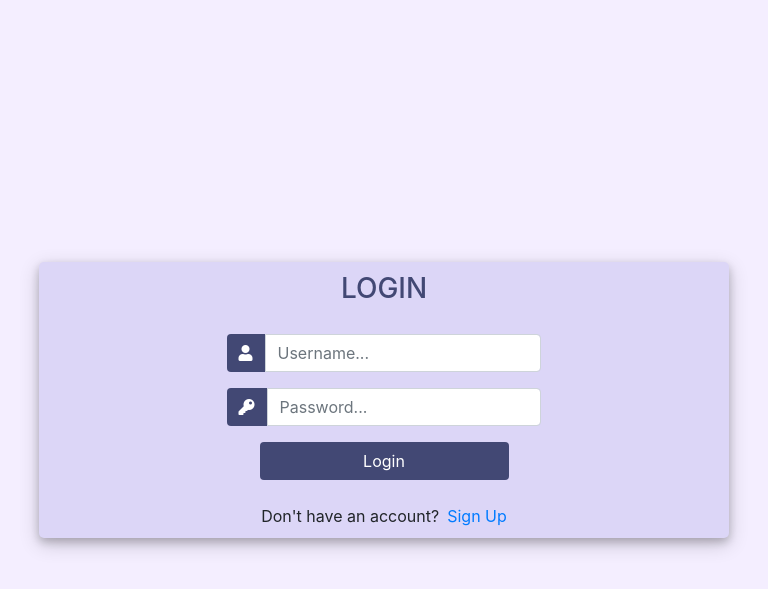
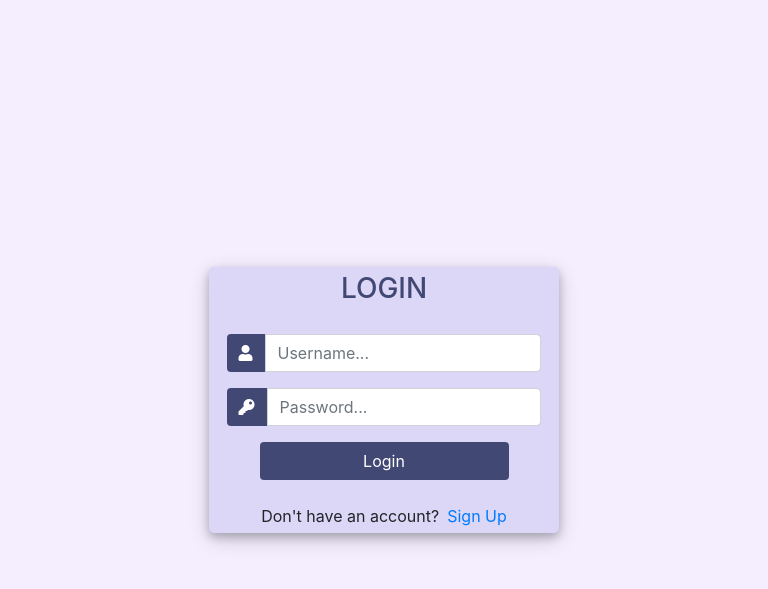
Before and after one commit to d00206788/finalproject, a Django app: page /login/ in a window 768 px wide. Shown: the top 589 px of the page. Run offline with Django 5.2, Linux system fonts and the light colour scheme; some libraries are stand-ins or nearby versions.

Commit message:
Update login.html

```diff
--- a/base/templates/base/login.html
+++ b/base/templates/base/login.html
@@ -19,8 +19,9 @@
             background: #f4eeff !important;
         }
 
-        .user_card {
-            width: 350px;
+.user_card {
+            width: 100%; /* Adjusted to full width on smaller screens */
+            max-width: 350px; /* Maximum width to maintain readability */
             margin-top: auto;
             margin-bottom: auto;
             background: #dcd6f7;
@@ -36,12 +37,12 @@
 
         }
 
-                @media all and (min-width:569px) and (max-width: 768px) {
-            .user_card {
-    width: 100%;
+        /* Media Query for smaller screens */
+@media screen and (max-width: 768px) {
+    .user_card {
+        padding: 5px; /* Reduce padding on smaller screens */
+    }
 }
-
-        }
 
         .form_container {
             margin-top: 20px;
```
